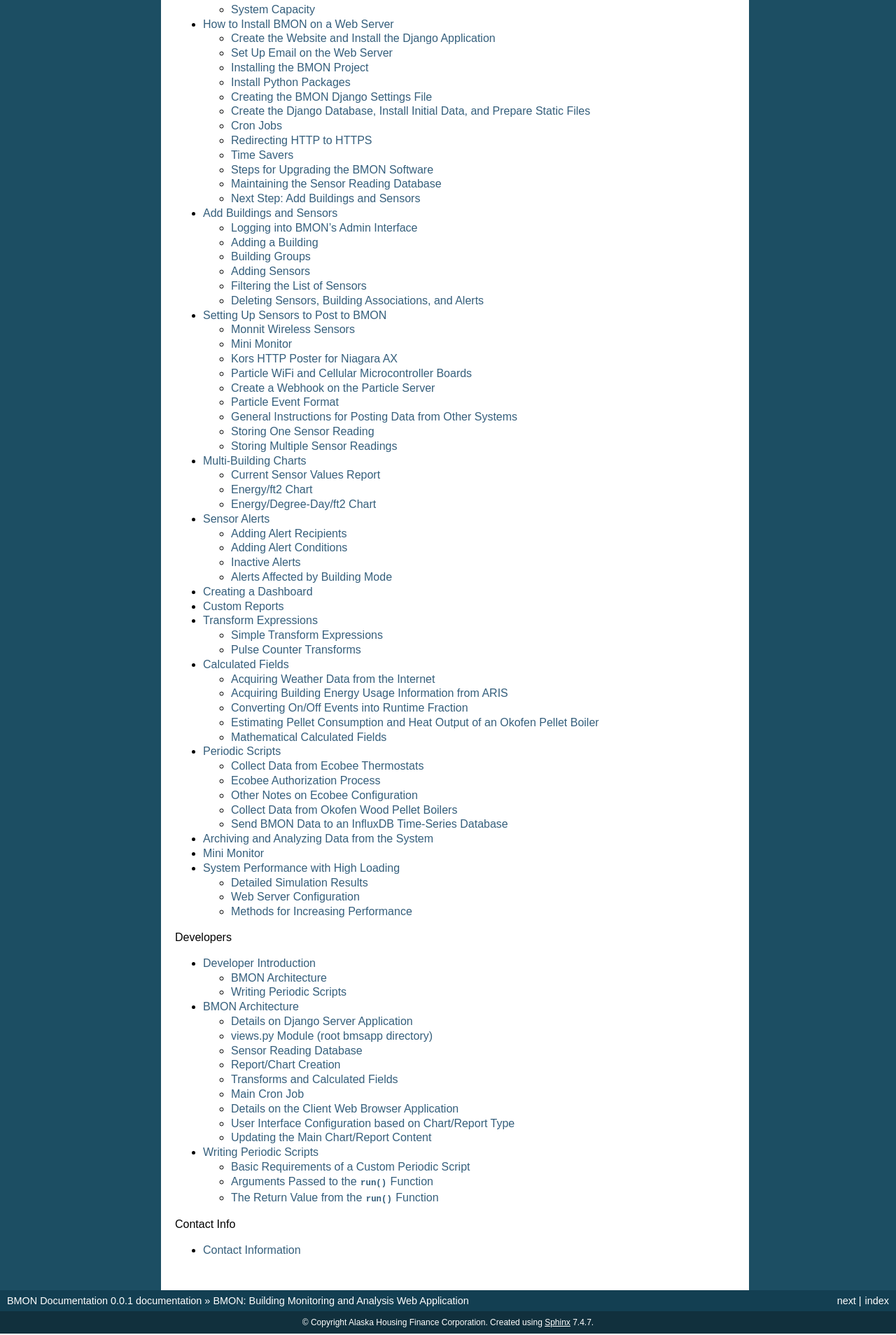
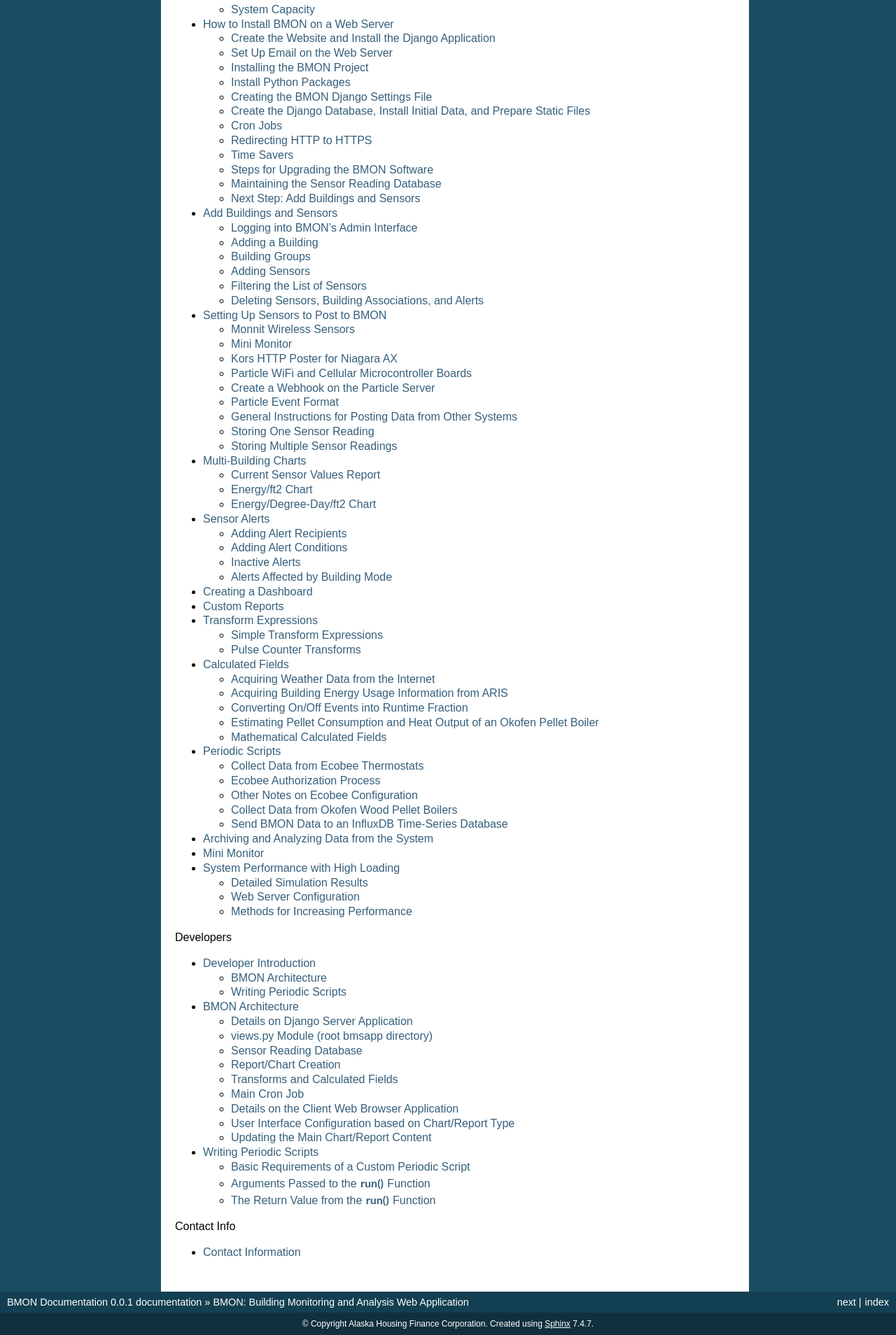
Before and after one commit to alanmitchell/bmon, a Sphinx documentation site: the page built from docs/source/index.rst, in a window 1280 px wide. Shown: the part 2150-4058 px from the top of the page at 70% size. Built offline with Sphinx 7.4.7, drawn with Linux system fonts in a browser that asks for light colours.

Commit message:
update css

```diff
--- a/docs/source/_static/theme_overrides.css
+++ b/docs/source/_static/theme_overrides.css
@@ -18,3 +18,11 @@
 font-size: inherit !important;
 position: relative !important;
 }
+
+.docutils.literal {
+    color: inherit !important;
+    border: none !important;
+    font-family: "Lato","proxima-nova","Helvetica Neue",Arial,sans-serif !important;
+    font-size: 100% !important;
+	line-height: 24px !important;
+}
```
